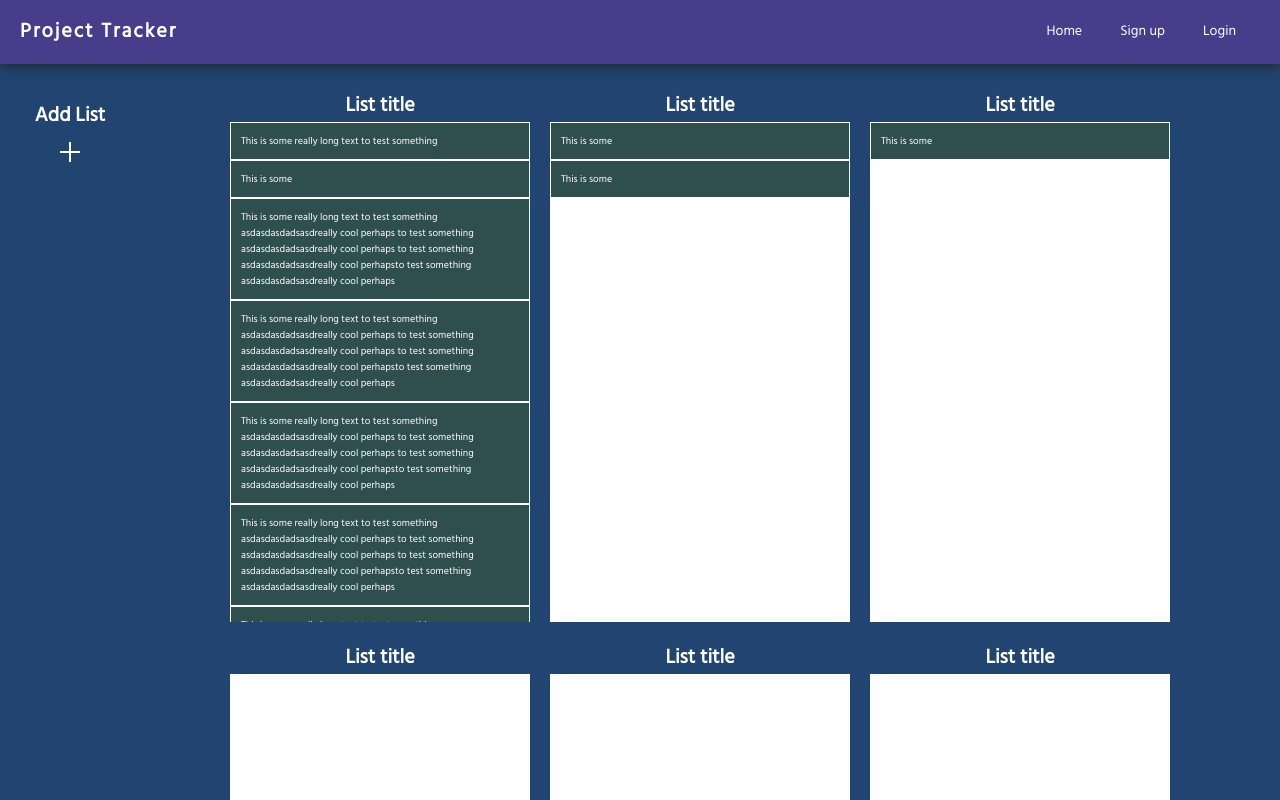
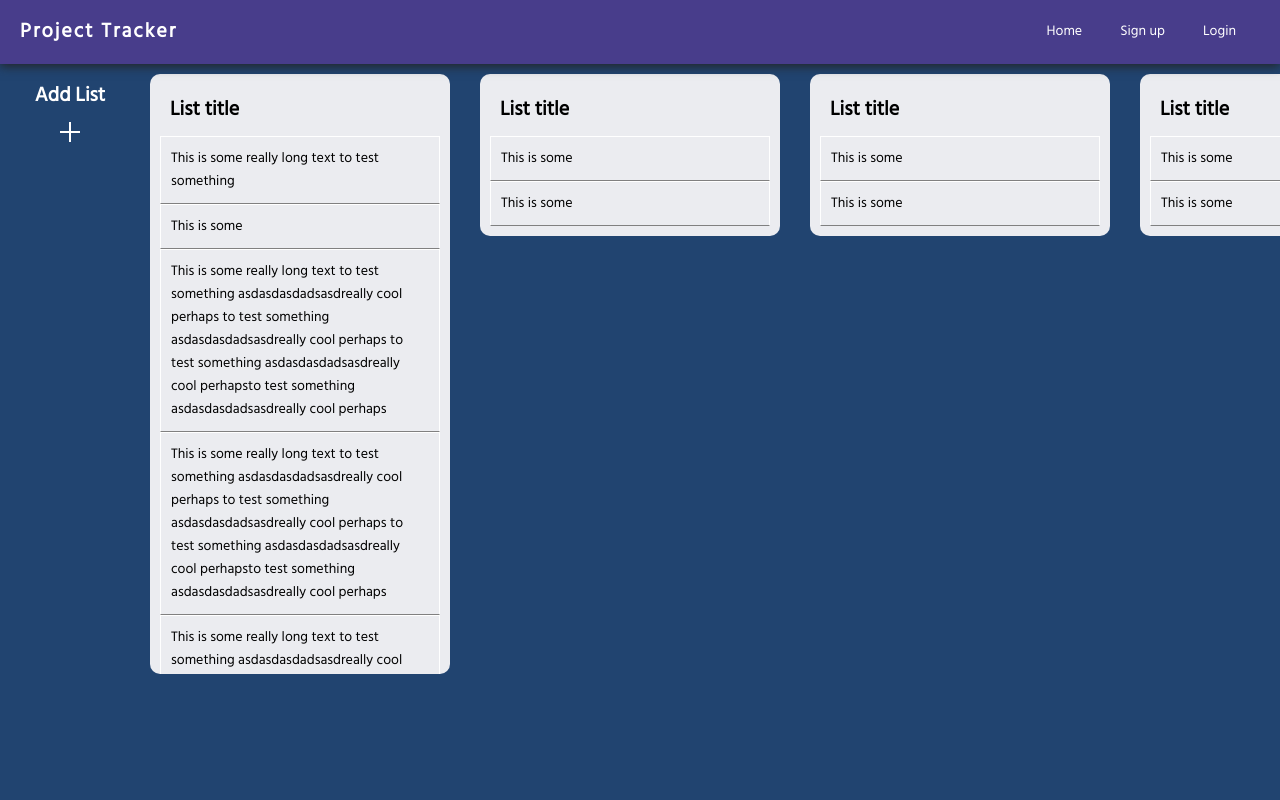
Before and after one commit to olalnoho/trello-like, a React (Create React App) app in the folder client/: page /projects/1 in a window 1280 px wide. Shown: the top 800 px of the page. Built offline with nearby package versions, Linux system fonts and the light colour scheme; no server answers.

Commit message:
changed layout

```diff
--- a/client/src/Components/Projects/Projects.js
+++ b/client/src/Components/Projects/Projects.js
@@ -12,8 +12,10 @@ const Projects = () => {
          </div>
          <div className="projects__lists">
             <div className="projects__lists-list">
+               <header className="list-header">
                   <h3> List title </h3>
-               <ul>
+               </header>
+               <ul className="list-body">
                   <li>This is some really long text to test something</li>
                   <li>This is some </li>
                   <li>This is some really long text to test something asdasdasdadsasdreally cool perhaps to test something asdasdasdadsasdreally cool perhaps to test something asdasdasdadsasdreally cool perhapsto test something asdasdasdadsasdreally cool perhaps</li>
@@ -26,37 +28,76 @@ const Projects = () => {
                </ul>
             </div>
             <div className="projects__lists-list">
+               <header className="list-header">
                   <h3> List title </h3>
-               <ul>
+               </header>
+               <ul className="list-body">
                   <li>This is some </li>
                   <li>This is some </li>
                </ul>
             </div>
             <div className="projects__lists-list">
+               <header className="list-header">
                   <h3> List title </h3>
-               <ul>
+               </header>
+               <ul className="list-body">
+                  <li>This is some </li>
                   <li>This is some </li>
                </ul>
             </div>
             <div className="projects__lists-list">
+               <header className="list-header">
                   <h3> List title </h3>
-               <ul></ul>
+               </header>
+               <ul className="list-body">
+                  <li>This is some </li>
+                  <li>This is some </li>
+               </ul>
             </div>
             <div className="projects__lists-list">
+               <header className="list-header">
                   <h3> List title </h3>
-               <ul></ul>
+               </header>
+               <ul className="list-body">
+                  <li>This is some </li>
+                  <li>This is some </li>
+               </ul>
             </div>
             <div className="projects__lists-list">
+               <header className="list-header">
                   <h3> List title </h3>
-               <ul></ul>
+               </header>
+               <ul className="list-body">
+                  <li>This is some </li>
+                  <li>This is some </li>
+               </ul>
             </div>
             <div className="projects__lists-list">
+               <header className="list-header">
                   <h3> List title </h3>
-               <ul></ul>
+               </header>
+               <ul className="list-body">
+                  <li>This is some </li>
+                  <li>This is some </li>
+               </ul>
             </div>
             <div className="projects__lists-list">
+               <header className="list-header">
                   <h3> List title </h3>
-               <ul></ul>
+               </header>
+               <ul className="list-body">
+                  <li>This is some </li>
+                  <li>This is some </li>
+               </ul>
+            </div>
+            <div className="projects__lists-list">
+               <header className="list-header">
+                  <h3> List title </h3>
+               </header>
+               <ul className="list-body">
+                  <li>This is some </li>
+                  <li>This is some </li>
+               </ul>
             </div>
          </div>
       </div>
--- a/client/src/Components/Projects/_Projects.scss
+++ b/client/src/Components/Projects/_Projects.scss
@@ -1,36 +1,43 @@
 .projects {
-  margin-top: 8rem;
+  margin-top: 6rem;
   color: white;
+  overflow-x: auto;
+
   &__lists {
-    padding: 0 2rem;
+    padding: 0.4rem 2rem;
     flex: 1;
     display: grid;
     gap: 2rem;
-    grid-template-columns: repeat(auto-fit, 30rem);
-    justify-content: center;
-    align-items: start;
+    display: flex;
+    align-items: flex-start;
     &-list {
+      padding: 1rem;
+      border-radius: 1rem;
+      background-color: $list-color;
+      min-width: 30rem;
+      max-height: 60rem;
+      overflow: auto;
       display: flex;
       flex-direction: column;
-      align-items: center;
-      justify-content: center;
+      margin-right: 1rem;
+      color: black;
+
       h3 {
         font-size: 2rem;
-        text-align: center;
       }
-      ul {
-        overflow: auto;
-        background-color: white;
-        // Remember this
-        min-height: 50rem;
-        max-height: 50rem;
+
+      .list-header {
+        padding: 1rem;
+      }
+
+      .list-body {
         width: 100%;
-        flex: 1;
 
         li {
+          font-size: 1.4rem;
           border: 1px solid white;
           padding: 1rem;
-          background-color: darkslategrey;
+          border-bottom: 1px solid grey;
         }
       }
     }
--- a/client/src/css/_vars.scss
+++ b/client/src/css/_vars.scss
@@ -1,2 +1,3 @@
 $primary-color: #214470;
 $secondary-color: darkslateblue;
+$list-color: rgb(235, 236, 240);
--- a/client/src/css/main.css
+++ b/client/src/css/main.css
@@ -131,29 +131,34 @@
 }
 
 .projects {
-  margin-top: 8rem;
+  margin-top: 6rem;
   color: white;
+  overflow-x: auto;
 }
 
 .projects__lists {
-  padding: 0 2rem;
+  padding: 0.4rem 2rem;
   -webkit-box-flex: 1;
       -ms-flex: 1;
           flex: 1;
   display: -ms-grid;
   display: grid;
   gap: 2rem;
-  -ms-grid-columns: (30rem)[auto-fit];
-      grid-template-columns: repeat(auto-fit, 30rem);
-  -webkit-box-pack: center;
-      -ms-flex-pack: center;
-          justify-content: center;
+  display: -webkit-box;
+  display: -ms-flexbox;
+  display: flex;
   -webkit-box-align: start;
       -ms-flex-align: start;
-          align-items: start;
+          align-items: flex-start;
 }
 
 .projects__lists-list {
+  padding: 1rem;
+  border-radius: 1rem;
+  background-color: #ebecf0;
+  min-width: 30rem;
+  max-height: 60rem;
+  overflow: auto;
   display: -webkit-box;
   display: -ms-flexbox;
   display: flex;
@@ -161,34 +166,27 @@
   -webkit-box-direction: normal;
       -ms-flex-direction: column;
           flex-direction: column;
-  -webkit-box-align: center;
-      -ms-flex-align: center;
-          align-items: center;
-  -webkit-box-pack: center;
-      -ms-flex-pack: center;
-          justify-content: center;
+  margin-right: 1rem;
+  color: black;
 }
 
 .projects__lists-list h3 {
   font-size: 2rem;
-  text-align: center;
 }
 
-.projects__lists-list ul {
-  overflow: auto;
-  background-color: white;
-  min-height: 50rem;
-  max-height: 50rem;
-  width: 100%;
-  -webkit-box-flex: 1;
-      -ms-flex: 1;
-          flex: 1;
+.projects__lists-list .list-header {
+  padding: 1rem;
 }
 
-.projects__lists-list ul li {
+.projects__lists-list .list-body {
+  width: 100%;
+}
+
+.projects__lists-list .list-body li {
+  font-size: 1.4rem;
   border: 1px solid white;
   padding: 1rem;
-  background-color: darkslategrey;
+  border-bottom: 1px solid grey;
 }
 
 @media only screen and (max-width: 700px) {
```
Lines whose indentation alone changed are shown as unchanged.
